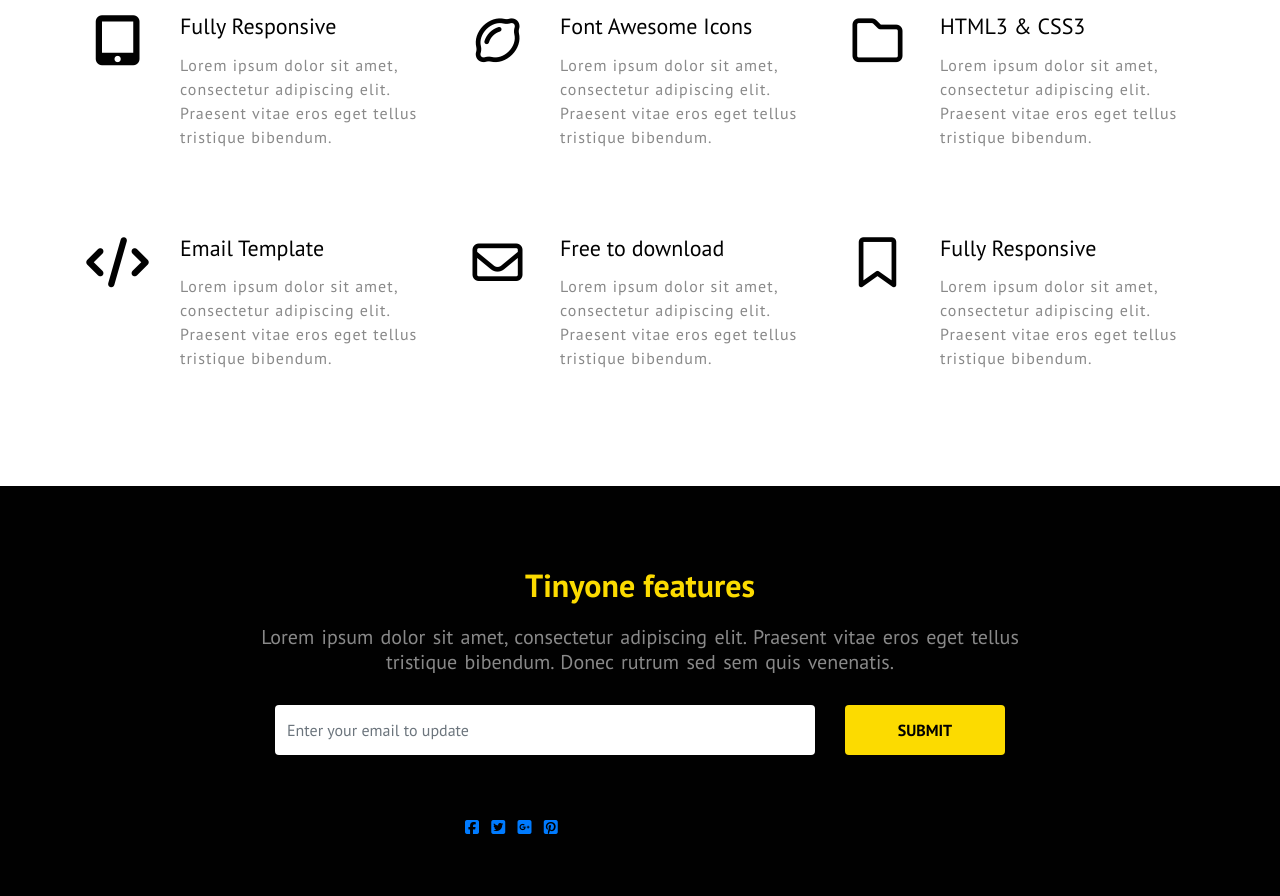
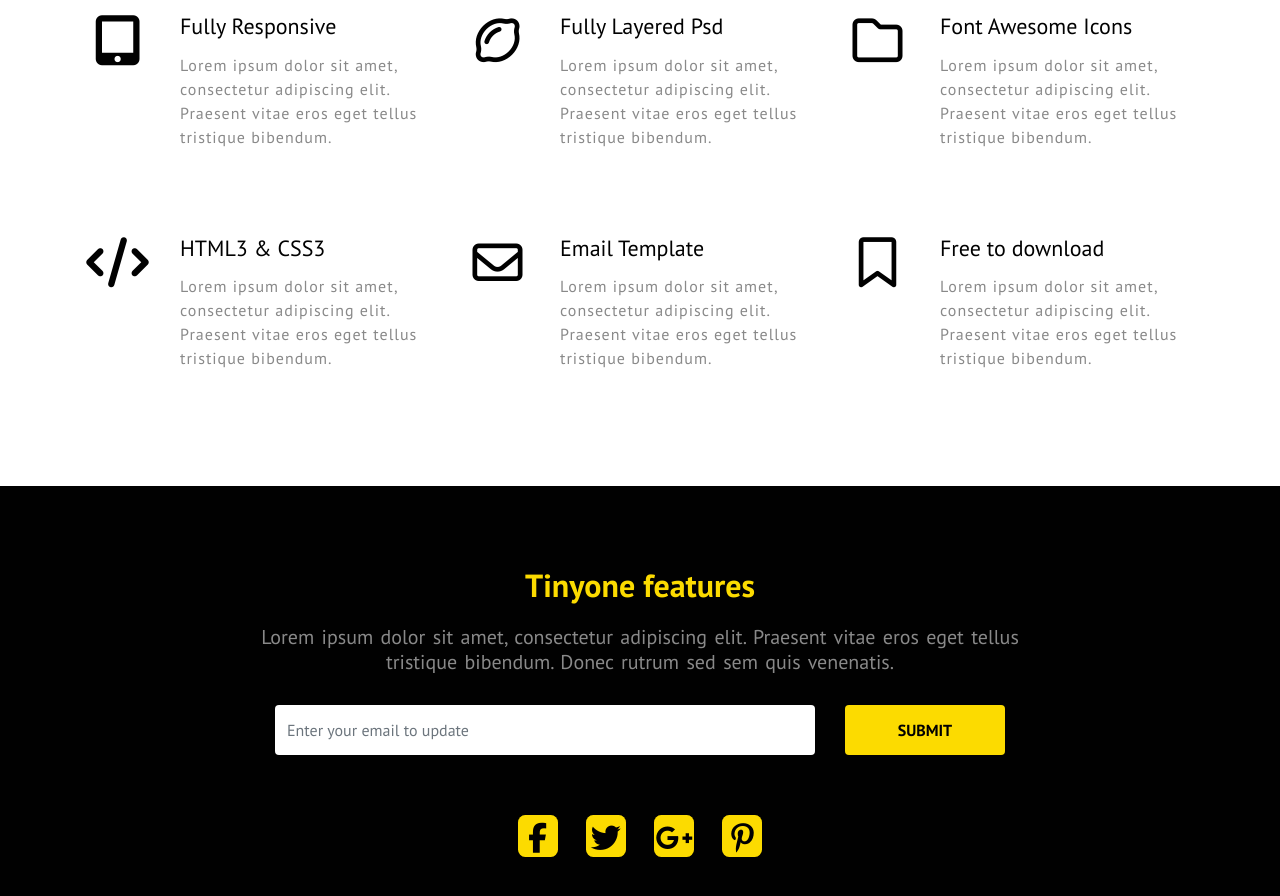
Before and after one commit to syedalamia/bootstrap_tinyone, a plain HTML site: page index.html in a window 1280 px wide. Shown: the part 924-1820 px from the top of the page. Drawn offline with nearby package versions, Linux system fonts and the light colour scheme.

Commit message:
Update index.html

```diff
--- a/index.html
+++ b/index.html
@@ -1,5 +1,6 @@
 <!doctype html>
 <html lang="en">
+
 <head>
   <!-- Required meta tags -->
   <meta charset="utf-8">
@@ -7,7 +8,7 @@
 
 
 
-  <!--fontlinks -->
+  <!--necessary font link -->
 
   <link href="https://fonts.googleapis.com/css2?family=PT+Sans:wght@400;700&display=swap" rel="stylesheet">
 
@@ -15,15 +16,11 @@
 
   <!-- CSS Links -->
   <link rel="stylesheet" href="https://stackpath.bootstrapcdn.com/bootstrap/4.5.2/css/bootstrap.min.css" integrity="sha384-JcKb8q3iqJ61gNV9KGb8thSsNjpSL0n8PARn9HuZOnIxN0hoP+VmmDGMN5t9UJ0Z" crossorigin="anonymous">
-
   <link rel="stylesheet" type="text/css" href="css/style.css">
-
   <link rel="stylesheet" type="text/css" href="css/media.css">
 
 
-  <title>bootstrap components</title>
-
-
+  <title>tinyone psd to html</title>
 
   <!--fontawesome links-->
 
@@ -36,20 +33,17 @@
 
 
 <body>
+
+  <!--header start-->
   <header>
-   <!--header start-->
+
    <div class="container">
-
-     <!--navbar start-->
-
-
-     <nav class="navbar navbar-expand-lg navbar-light c_nav">
+    <nav class="navbar navbar-expand-lg navbar-light c_nav">
 
       <!--logo-->
       <a class="navbar-brand" href="index.html">
         <img src="images/logo.png" class="img-fluid logo" alt="tinyone">
       </a>
-
       <!--toggle button-->
       <button class="navbar-toggler" type="button" data-toggle="collapse" data-target="#navbarT" aria-controls="navbarT" aria-expanded="true" aria-label="Toggle navigation">
 
@@ -57,7 +51,7 @@
         <span class="navbar-toggler-icon"></span>
       </button>
 
-      <!--navbar t-->
+      <!--navbar items menu-->
       <div class="collapse navbar-collapse menu" id="navbarT">
         <ul class="navbar-nav ml-auto">
           <li class="nav-item active">
@@ -69,22 +63,13 @@
           <li class="nav-item">
             <a class="nav-link" href="#">Blog</a>
           </li>
-
-
-
         </ul>
 
       </div>
     </nav>
+  </div>
 
-
-    <!--navbar end-->
-
-  </div>
 </header>
-
-
-
 <!--header end-->
 
 
@@ -198,9 +183,7 @@
         <div class="c_title text-center">
           <h1 class="c_h1">Tinyone features</h1>
           <p class="c_p m-0">Lorem ipsum dolor sit amet, consectetur adipiscing elit. Praesent vitae eros eget tellus tristique bibendum. Donec rutrum sed sem quis venenatis.</p>
-
         </div>
-
       </div>
     </div>
 
@@ -214,16 +197,13 @@
               <i class="fas fa-tablet-alt"></i>
             </div>
           </div>
-
           <div class="col-md-9">
            <div class="s_text">
             <h2>Fully Responsive</h2>
             <p>Lorem ipsum dolor sit amet, consectetur adipiscing elit. Praesent vitae eros eget tellus tristique bibendum.</p>
           </div>
         </div>
-
       </div>
-
     </div>
     <!--single item end-->
 
@@ -235,16 +215,13 @@
             <i class="far fa-lemon"></i>
           </div>
         </div>
-
         <div class="col-md-9">
          <div class="s_text">
-          <h2>Font Awesome Icons</h2>
+          <h2>Fully Layered Psd</h2>
           <p>Lorem ipsum dolor sit amet, consectetur adipiscing elit. Praesent vitae eros eget tellus tristique bibendum.</p>
         </div>
       </div>
-
     </div>
-
   </div>
   <!--single item end-->
 
@@ -256,10 +233,9 @@
           <i class="far fa-folder"></i>
         </div>
       </div>
-
       <div class="col-md-9">
        <div class="s_text">
-        <h2>HTML3 & CSS3</h2>
+        <h2>Font Awesome Icons</h2>
         <p>Lorem ipsum dolor sit amet, consectetur adipiscing elit. Praesent vitae eros eget tellus tristique bibendum.</p>
       </div>
     </div>
@@ -276,16 +252,13 @@
         <i class="fas fa-code"></i>
       </div>
     </div>
-
     <div class="col-md-9">
      <div class="s_text">
-      <h2>Email Template</h2>
+      <h2>HTML3 & CSS3</h2>
       <p>Lorem ipsum dolor sit amet, consectetur adipiscing elit. Praesent vitae eros eget tellus tristique bibendum.</p>
     </div>
   </div>
-
 </div>
-
 </div>
 <!--single item end-->
 
@@ -300,7 +273,7 @@
 
     <div class="col-md-9">
      <div class="s_text">
-      <h2>Free to download</h2>
+      <h2>Email Template</h2>
       <p>Lorem ipsum dolor sit amet, consectetur adipiscing elit. Praesent vitae eros eget tellus tristique bibendum.</p>
     </div>
   </div>
@@ -322,7 +295,7 @@
 
     <div class="col-md-9">
      <div class="s_text">
-      <h2>Fully Responsive</h2>
+      <h2>Free to download</h2>
       <p>Lorem ipsum dolor sit amet, consectetur adipiscing elit. Praesent vitae eros eget tellus tristique bibendum.</p>
     </div>
   </div>
@@ -381,32 +354,19 @@
 
     <!--3rd row-->
     <div class="row justify-content-center">
-      <div class="col-md-4">
-        <ul class="list-inline social_ico mb-0">
-          <li class="list-inline-item"><a href="#"><i class="fab fa-facebook-square" aria-hidden="true"></i></a></li>
-          <li class="list-inline-item"><a href="#"><i class="fab fa-twitter-square" aria-hidden="true"></i></a></li>
-          <li class="list-inline-item"><a href="#"><i class="fab fa-google-plus-square" aria-hidden="true"></i></a></li>
-          <li class="list-inline-item"><a href="#"><i class="fab fa-pinterest-square" aria-hidden="true"></i></a></li>
-        </ul>
-      </div>
+     <div class="social-icon text-center">
+      <ul class="list-inline">
+        <li class="list-inline-item"><a href="#"><i class="fab fa-facebook-f"></i></a></li>
+        <li class="list-inline-item"><a href="#"><i class="fab fa-twitter"></i></a></li>
+        <li class="list-inline-item"><a href="#"><i class="fab fa-google-plus-g"></i></a></li>
+        <li class="list-inline-item"><a href="#"><i class="fab fa-pinterest-p"></i></a></li>
+      </ul>
     </div>
-
-
-
-
-
   </div>
-
-
-
-
-
+</div>
 </section>
 
-
-
 <!--contact end-->
-
 
 
 
@@ -466,9 +426,5 @@
 <script src="https://cdn.jsdelivr.net/npm/popper.js@1.16.1/dist/umd/popper.min.js" integrity="sha384-9/reFTGAW83EW2RDu2S0VKaIzap3H66lZH81PoYlFhbGU+6BZp6G7niu735Sk7lN" crossorigin="anonymous"></script>
 <script src="https://stackpath.bootstrapcdn.com/bootstrap/4.5.2/js/bootstrap.min.js" integrity="sha384-B4gt1jrGC7Jh4AgTPSdUtOBvfO8shuf57BaghqFfPlYxofvL8/KUEfYiJOMMV+rV" crossorigin="anonymous"></script>
 
-
-
-
-
 </body>
 </html>
```
